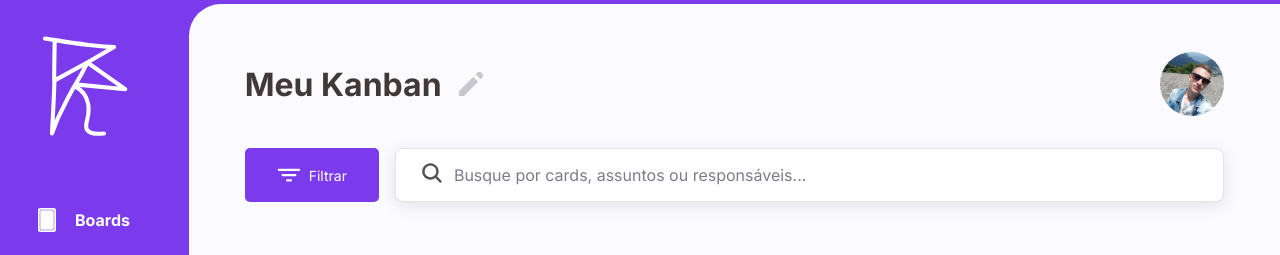
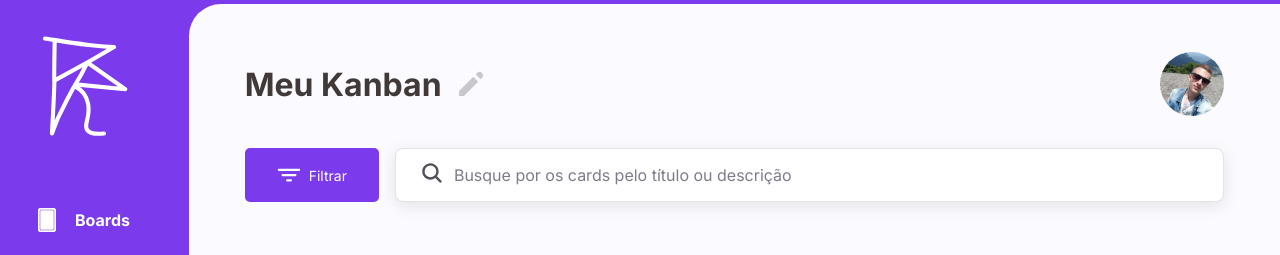
Before and after one commit to PedroLucas363/personal-kanban, a React (Vite) app: page / in a window 1280 px wide. Shown: the top 255 px of the page. Built offline with nearby package versions, Linux system fonts and the light colour scheme.

Commit message:
fix: now the filter input has a properly placeholder

```diff
--- a/src/pages/kanban/tabs/boards/content/index.tsx
+++ b/src/pages/kanban/tabs/boards/content/index.tsx
@@ -81,7 +81,7 @@ function Content({
             onClick={onToggleIsFilterTagsVisible}
           />
           <Input
-            placeholder="Busque por cards, assuntos ou responsáveis..."
+            placeholder="Busque por os cards pelo título ou descrição"
             icon={<IoSearch size={24} color={colors.darkGray} />}
             iconPosition="left"
             onChange={(e) => onFilterValueChange(e.target.value)}
```
